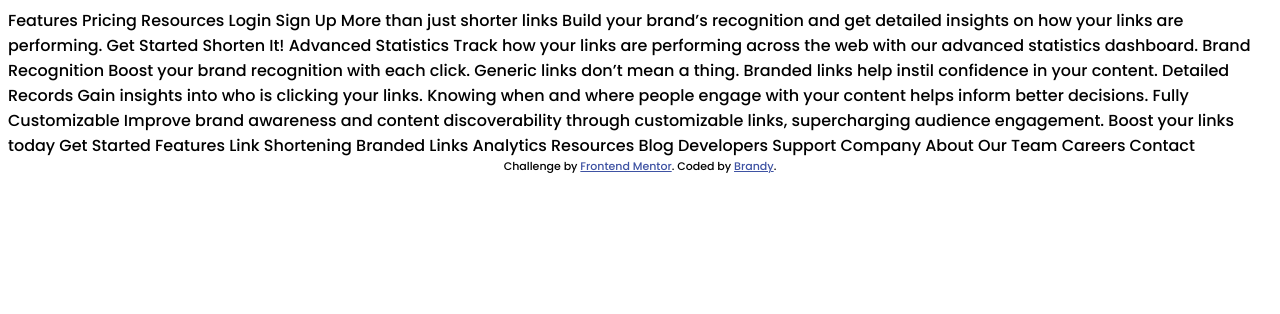
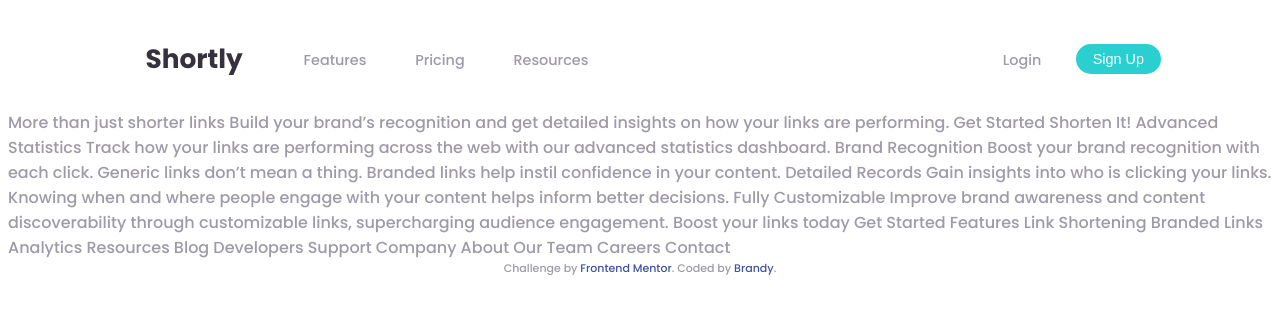
Before and after one commit to bdmcarthur/url-shortener-front-end-challenge, a plain HTML site: page index.html in a window 1280 px wide. Drawn offline with Linux system fonts and the light colour scheme.

Commit message:
Navbar styling done

```diff
--- a/index.html
+++ b/index.html
@@ -30,18 +30,31 @@
     </style>
   </head>
   <body>
-    Features Pricing Resources Login Sign Up More than just shorter links Build
-    your brand’s recognition and get detailed insights on how your links are
-    performing. Get Started Shorten It! Advanced Statistics Track how your links
-    are performing across the web with our advanced statistics dashboard. Brand
-    Recognition Boost your brand recognition with each click. Generic links
-    don’t mean a thing. Branded links help instil confidence in your content.
-    Detailed Records Gain insights into who is clicking your links. Knowing when
-    and where people engage with your content helps inform better decisions.
-    Fully Customizable Improve brand awareness and content discoverability
-    through customizable links, supercharging audience engagement. Boost your
-    links today Get Started Features Link Shortening Branded Links Analytics
-    Resources Blog Developers Support Company About Our Team Careers Contact
+    <nav>
+      <ul class="menu">
+        <li><a class="logo" href="#">Shortly</a></li>
+        <li class=""><a href="#">Features</a></li>
+        <li class=""><a href="#">Pricing</a></li>
+        <li class="right"><a href="#">Resources</a></li>
+        <li class=" "><a href="#">Login</a></li>
+        <li class=""><button href="#">Sign Up</button></li>
+        <li class="toggle">
+          <a href="#"><i class="fas fa-bars"></i></a>
+        </li>
+      </ul>
+    </nav>
+    More than just shorter links Build your brand’s recognition and get detailed
+    insights on how your links are performing. Get Started Shorten It! Advanced
+    Statistics Track how your links are performing across the web with our
+    advanced statistics dashboard. Brand Recognition Boost your brand
+    recognition with each click. Generic links don’t mean a thing. Branded links
+    help instil confidence in your content. Detailed Records Gain insights into
+    who is clicking your links. Knowing when and where people engage with your
+    content helps inform better decisions. Fully Customizable Improve brand
+    awareness and content discoverability through customizable links,
+    supercharging audience engagement. Boost your links today Get Started
+    Features Link Shortening Branded Links Analytics Resources Blog Developers
+    Support Company About Our Team Careers Contact
 
     <div class="attribution">
       Challenge by
--- a/style.css
+++ b/style.css
@@ -1,3 +1,118 @@
 body {
   font-family: "Poppins", sans-serif;
+  color: hsl(257, 7%, 63%);
 }
+
+ul {
+  list-style-type: none;
+}
+a {
+  color: inherit;
+  text-decoration: none;
+}
+
+nav {
+  display: flex;
+  flex-wrap: wrap;
+  justify-content: flex-start;
+  align-items: baseline;
+}
+
+nav ul {
+  list-style-type: none;
+  width: 100%;
+  padding: 0 8%;
+}
+
+nav ul li a {
+  text-decoration: none;
+  padding: 0.2em 1em;
+  color: hsl(257, 7%, 63%);
+  font-size: 0.9rem;
+}
+
+nav ul li a:hover {
+  color: hsl(255, 11%, 22%);
+}
+
+nav .logo {
+  color: hsl(255, 11%, 22%);
+  font-size: 1.65rem;
+  font-weight: 700;
+}
+
+.right {
+  margin-right: auto;
+}
+
+button {
+  background-color: hsl(180, 66%, 49%);
+  border-radius: 20px;
+  padding: 7px 17px;
+  color: white;
+  font-size: 0.9rem;
+  border: none;
+}
+/* Mobile menu */
+.menu {
+  display: flex;
+  flex-wrap: wrap;
+  justify-content: space-between;
+  align-items: center;
+}
+.toggle {
+  order: 1;
+}
+.item.button {
+  order: 2;
+}
+.item {
+  width: 100%;
+  text-align: center;
+  order: 3;
+  display: none;
+}
+.item.active {
+  display: block;
+}
+
+/* // Small devices (landscape phones, 576px and up) */
+@media (min-width: 576px) {
+}
+/*
+// Medium devices (tablets, 768px and up) */
+@media (min-width: 768px) {
+  #navbar .logo {
+    margin-left: 100px;
+  }
+}
+
+/* // Large devices (desktops, 992px and up) */
+@media (min-width: 992px) {
+  .item {
+    display: block;
+    width: auto;
+  }
+  .toggle {
+    display: none;
+  }
+  .logo {
+    order: 0;
+  }
+  .item {
+    order: 1;
+  }
+  .button {
+    order: 2;
+  }
+  .menu li {
+    padding: 15px 10px;
+  }
+  .menu li.button {
+    padding-right: 0;
+  }
+}
+
+/* // Extra large devices (large desktops, 1200px and up) */
+@media (min-width: 1200px) {
+}
```
